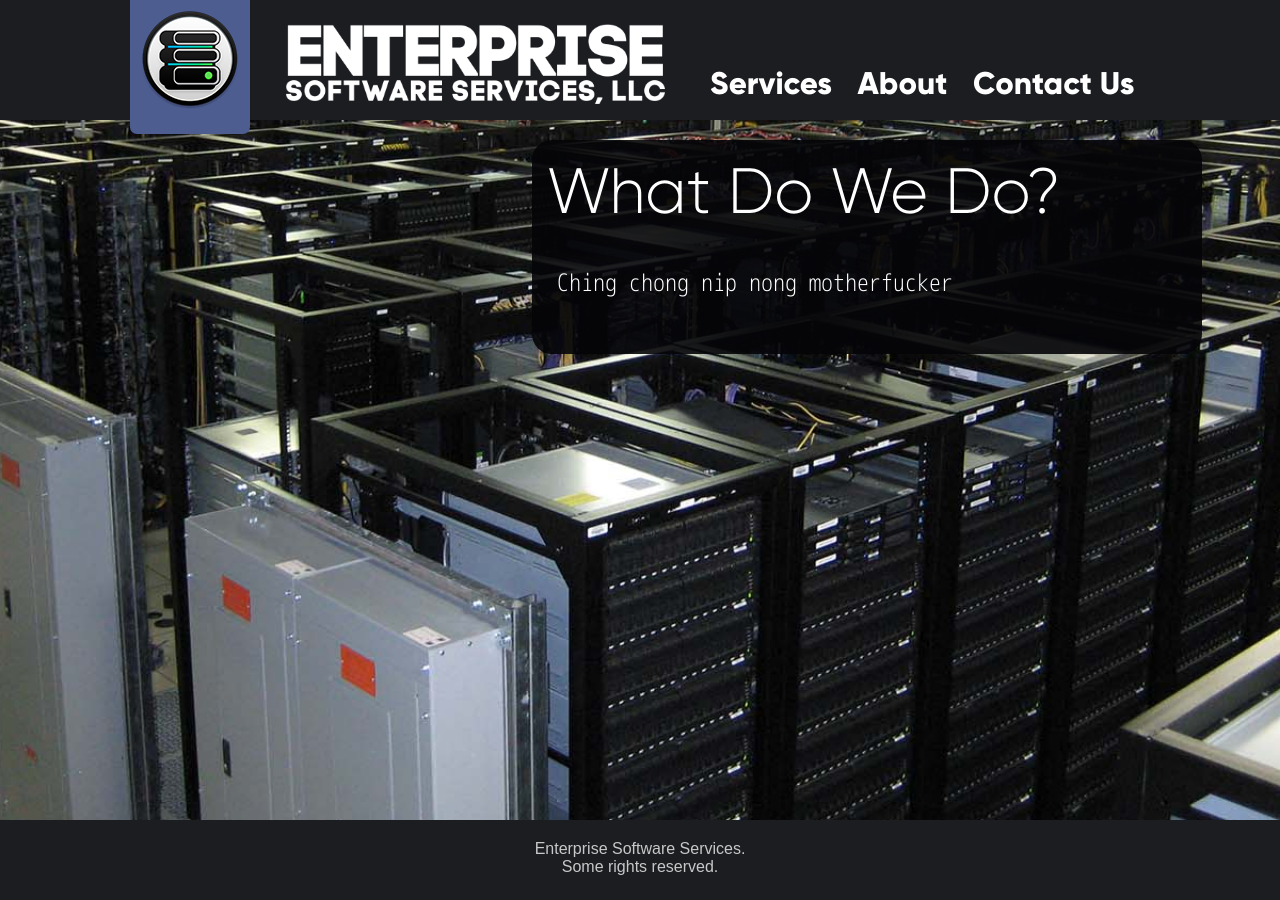
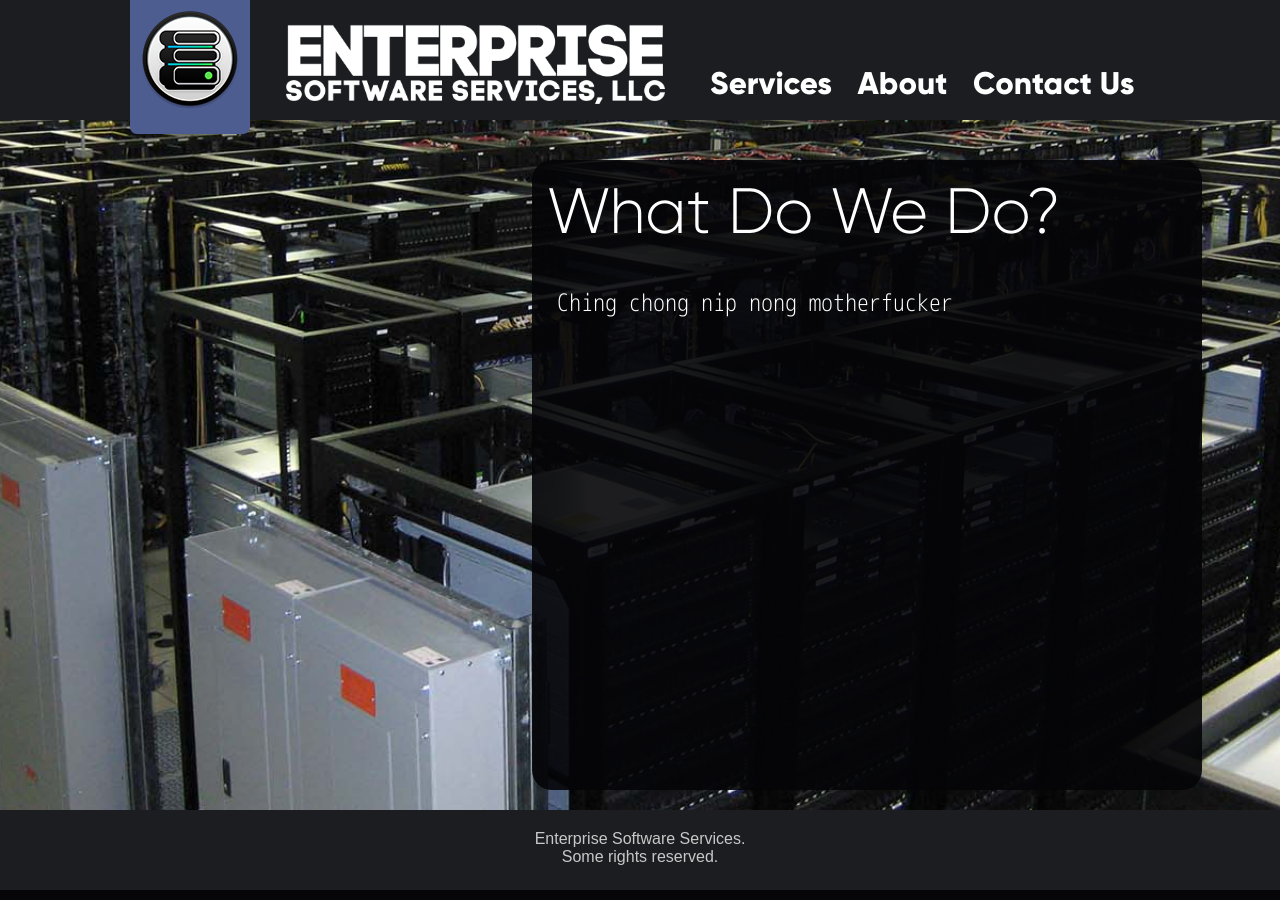
Before and after one commit to EnterpriseSoftwareServices/ESS-website, a Django app: template ESS/templates/work.html in a window 1280 px wide. Run offline with Django 3.2, Linux system fonts and the light colour scheme; the template is opened without the code that fills it, so the values that code supplies are empty; some libraries are stand-ins or nearby versions.

Commit message:
Revert "CSS PLEASE?"
This reverts commit c0c652e88888f3a8ff853940774d7553c41912d9.

```diff
--- a/ESS/templates/base.html
+++ b/ESS/templates/base.html
@@ -13,8 +13,8 @@
     <link rel="shortcut icon" type="image/png" href="{% static 'img/favicon.png' %}"/>
 </head>
 <body>
+    <div id="background">
     {% include "navbar.html" %}
-    <div id="background">
     {% block content %}{% endblock %}
     </div>
     {% include "footer.html" %}
--- a/ESS/templates/footer.html
+++ b/ESS/templates/footer.html
@@ -1,4 +1,6 @@
-<div class="footer">
-  Enterprise Software Services.<br>
-  Some rights reserved.
+<div class="footerWrap">
+  <div class="footer">
+    Enterprise Software Services.<br>
+    Some rights reserved.
+  </div>
 </div>
--- a/static/css/main.css
+++ b/static/css/main.css
@@ -1,5 +1,4 @@
 html {
-    height: 100%;
     min-width: 1100px;
     overflow: scroll;
     /*overflow-x: hidden;*/
@@ -22,26 +21,20 @@ body {
   margin: 0px;
   min-width: 1100px;
   width: 100%;
-  margin-top: -160px;
-  height: 100%;
   min-height: 100%;
   background-image: url('../img/background.jpg');
   background-repeat:no-repeat;
-  background-size: 1600px;
-  background-position: top;
+  background-size: 1600px ;
+  background-position: center;
   background-color: #4D535E;
 }
 
 #background {
   min-width:1100px;
   max-width: 1500px;
-  height: 100%;
-  min-height: 110%;
-  padding-top: 140px;
   margin-left: auto;
   margin-right: auto;
 }
-
 td {
   padding-top: 5px;
 }
@@ -91,8 +84,10 @@ div.navItem:hover {
   padding: 15px;
   color: white;
   width: 50%;
+  min-height: 600px;
   border-radius: 20px;
   position: relative;
+  /*float: right;*/
   left: 40%;
   background: rgba(5,5,8,0.9);
   margin: 20px;
@@ -245,18 +240,35 @@ div.navItem:hover {
   font-size: 1.1em;
 }
 
+.footerWrap {
+  background-color: #1B1D21;
+  min-width: 1100px;
+  width: 100%;
+  height: 80px;
+  position: relative;
+  right: 0;
+  bottom: 0;
+  left: 0;
+  margin-left: auto;
+  margin-right: auto;
+}
 .footer {
   background-color: #1B1D21;
-  width: 100%;
+  width: 1100px;
   height: 60px;
   color: rgb(200, 200, 200);
 
   position: relative;
-  bottom: 40px;
+  bottom: 0;
+  right: 0;
+  left: 0;
 
   font-size: 1em;
   font-family: Arial;
   padding-top: 20px;
+  margin-left: auto;
+  margin-right: auto;
   text-align: center;
 
+  z-index: 1000;
 }
```
